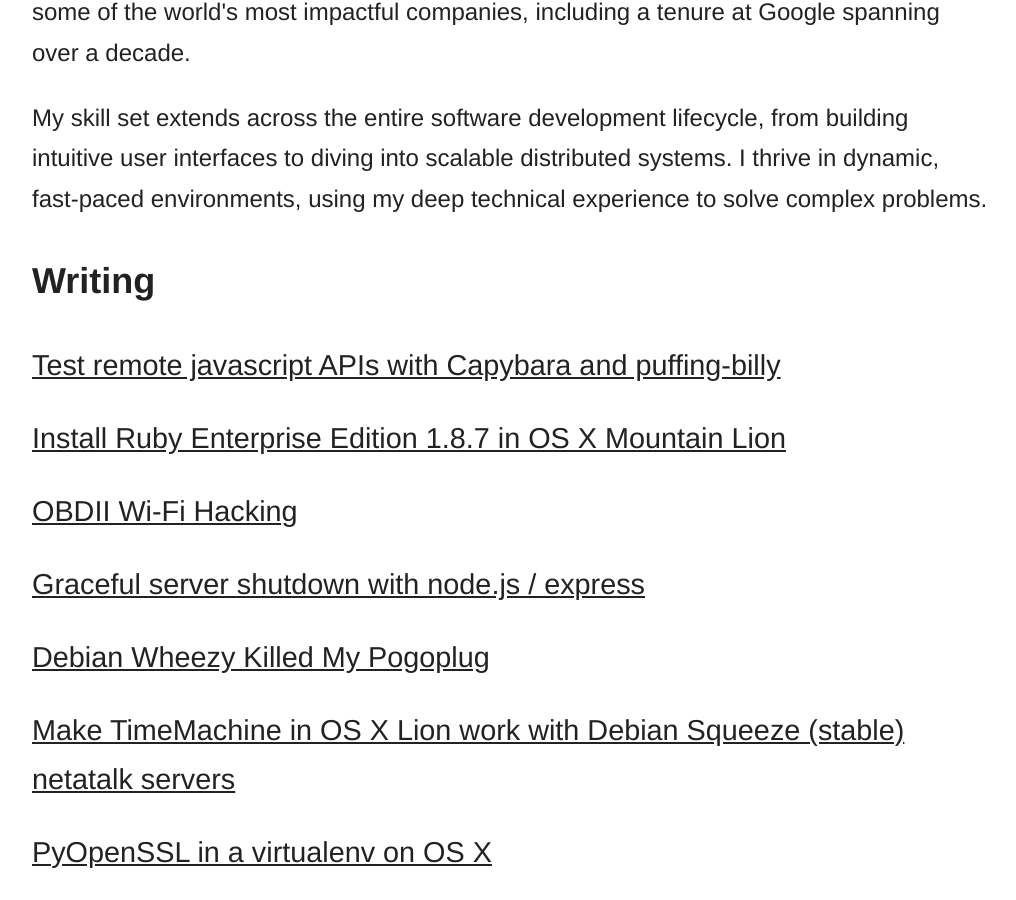
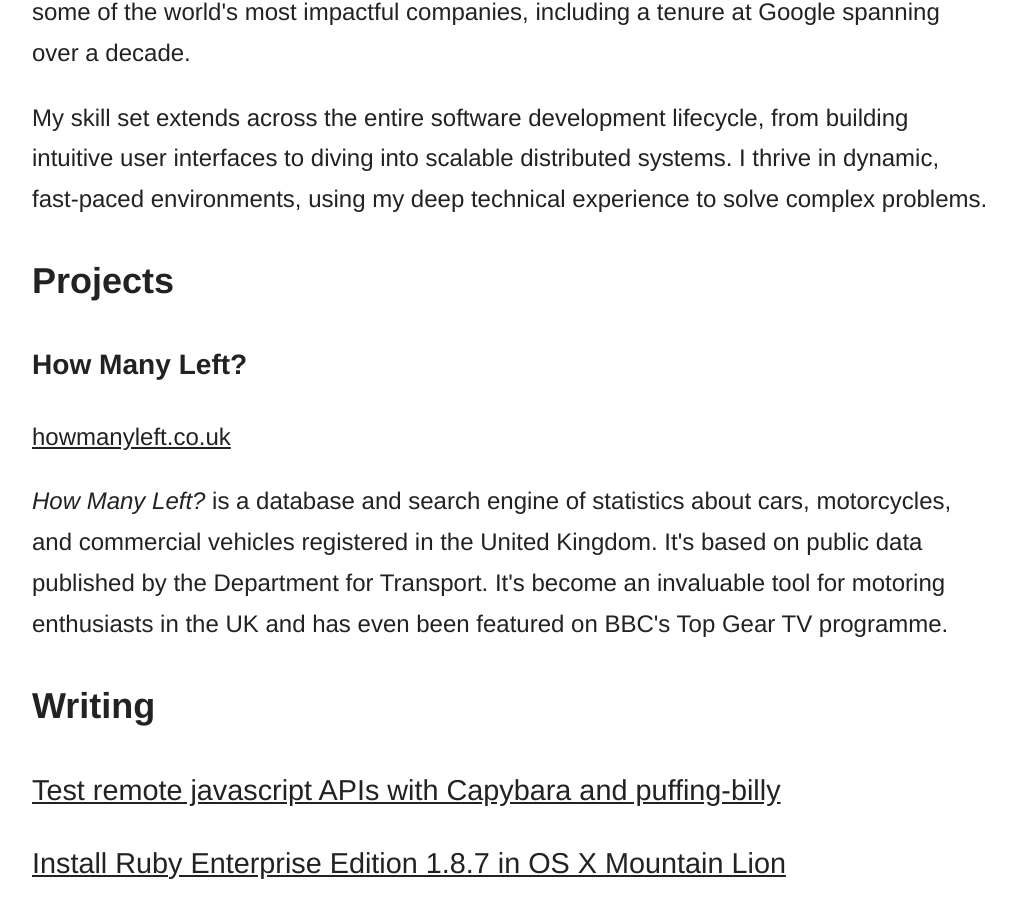
Before and after one commit to oesmith/oesmith.github.com, a Jekyll site: the page built from index.html, in a window 1280 px wide and 900 px high, scrolled down 333 px. Shown: the whole window, without its empty margins (128-1144 px from the left). Built offline with Jekyll 4.4.1, drawn with Linux system fonts in a browser that asks for light colours.

Commit message:
Add projects section.

```diff
--- a/index.html
+++ b/index.html
@@ -16,6 +16,20 @@
   technical experience to solve complex problems.
 </div>
 
+<div class="projects">
+  <h2>Projects</h2>
+
+  <h3>How Many Left?</h3>
+
+  <p><a href="https://www.howmanyleft.co.uk">howmanyleft.co.uk</a>
+
+  <p><i>How Many Left?</i> is a database and search engine of statistics about
+  cars, motorcycles, and commercial vehicles registered in the United Kingdom.
+  It's based on public data published by the Department for Transport. It's
+  become an invaluable tool for motoring enthusiasts in the UK and has even
+  been featured on BBC's Top Gear TV programme.
+</div>
+
 <div class="writing">
   <h2>Writing</h2>
   <ul class="posts">
```
